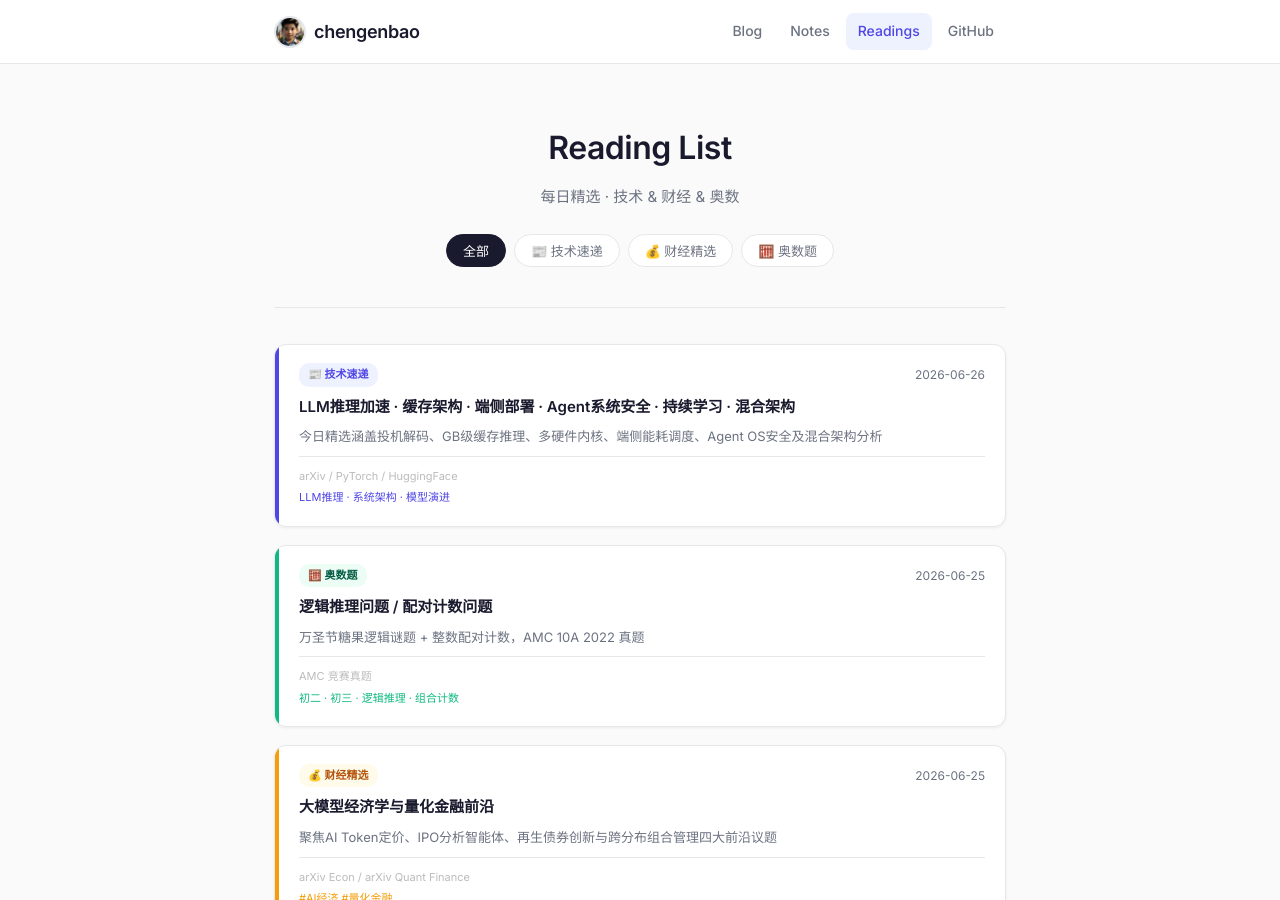
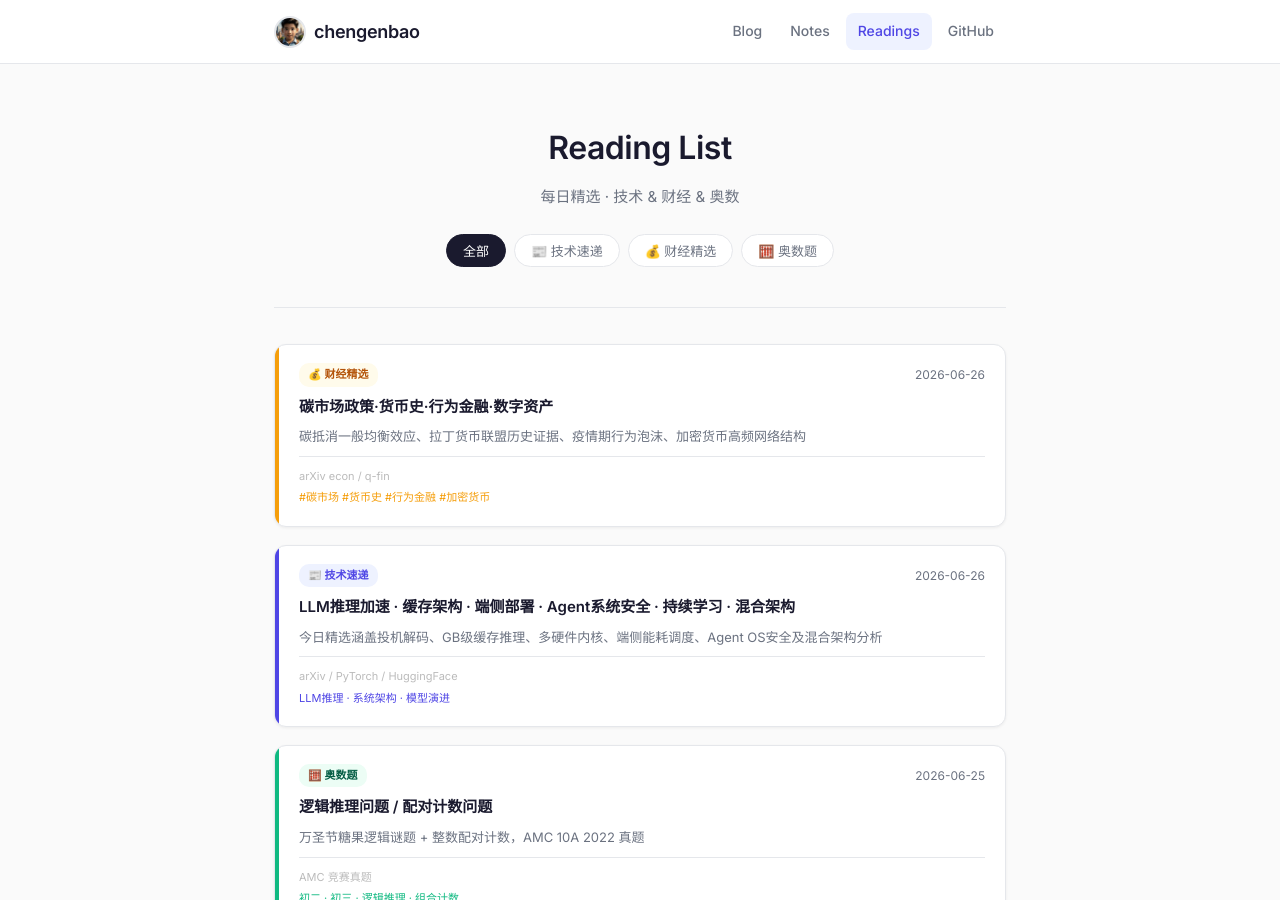
Before and after one commit to chengenbao/chengenbao.github.io, a Jekyll site: the page built from reading-list/index.md, in a window 1280 px wide and 900 px high. Built offline with Jekyll 4.4.1, drawn with Linux system fonts in a browser that asks for light colours.

Commit message:
update index finance card 2026-06-26

```diff
--- a/reading-list/index.md
+++ b/reading-list/index.md
@@ -18,6 +18,22 @@
   </div>
 
   <div class="rl-grid">
+<a class="rl-card finance" href="/reading-list/2026-06-26-finance-daily/">
+  <div class="rl-accent"></div>
+  <div class="rl-body">
+    <div class="rl-top">
+      <span class="rl-badge finance">💰 财经精选</span>
+      <time>2026-06-26</time>
+    </div>
+    <h2>碳市场政策·货币史·行为金融·数字资产</h2>
+    <p>碳抵消一般均衡效应、拉丁货币联盟历史证据、疫情期行为泡沫、加密货币高频网络结构</p>
+    <div class="rl-meta">
+      <span class="rl-source">arXiv econ / q-fin</span>
+      <span class="rl-tags">#碳市场 #货币史 #行为金融 #加密货币</span>
+    </div>
+  </div>
+</a>
+
 <a class="rl-card tech" href="/reading-list/2026-06-26-tech-daily/">
   <div class="rl-accent"></div>
   <div class="rl-body">
```
